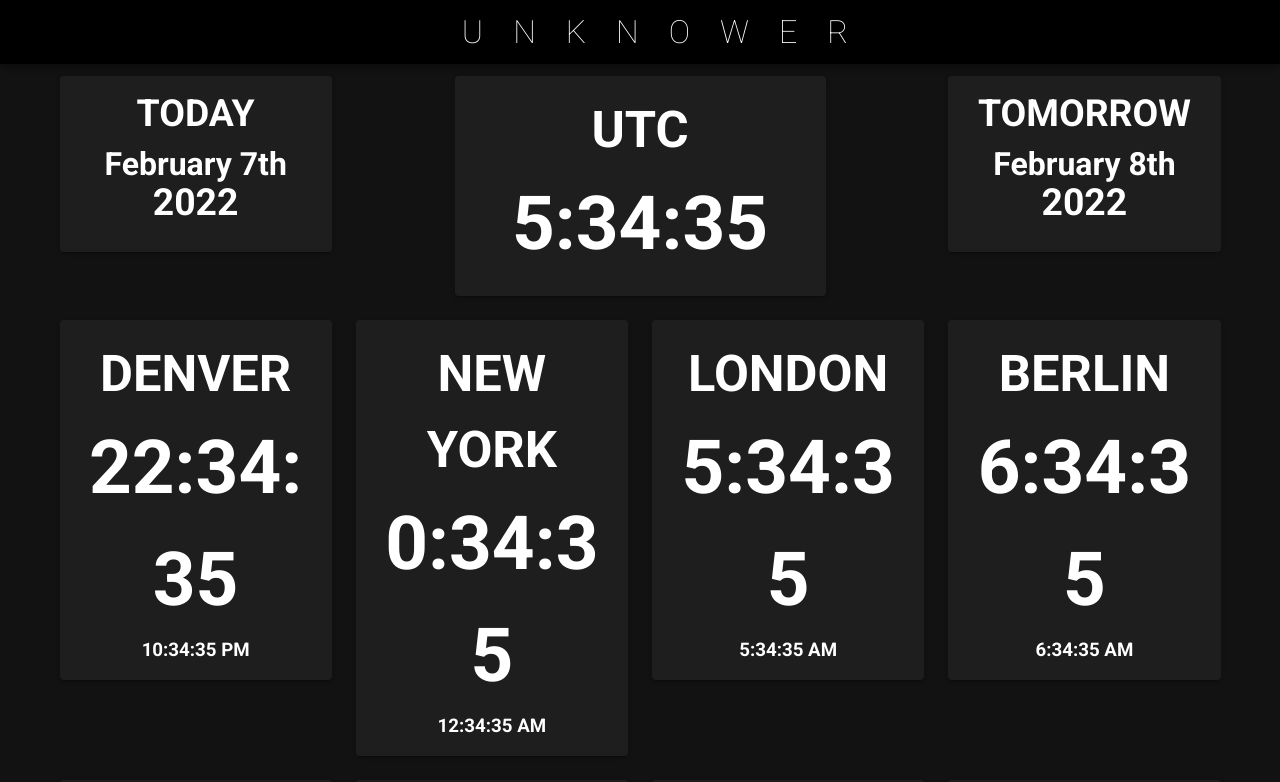
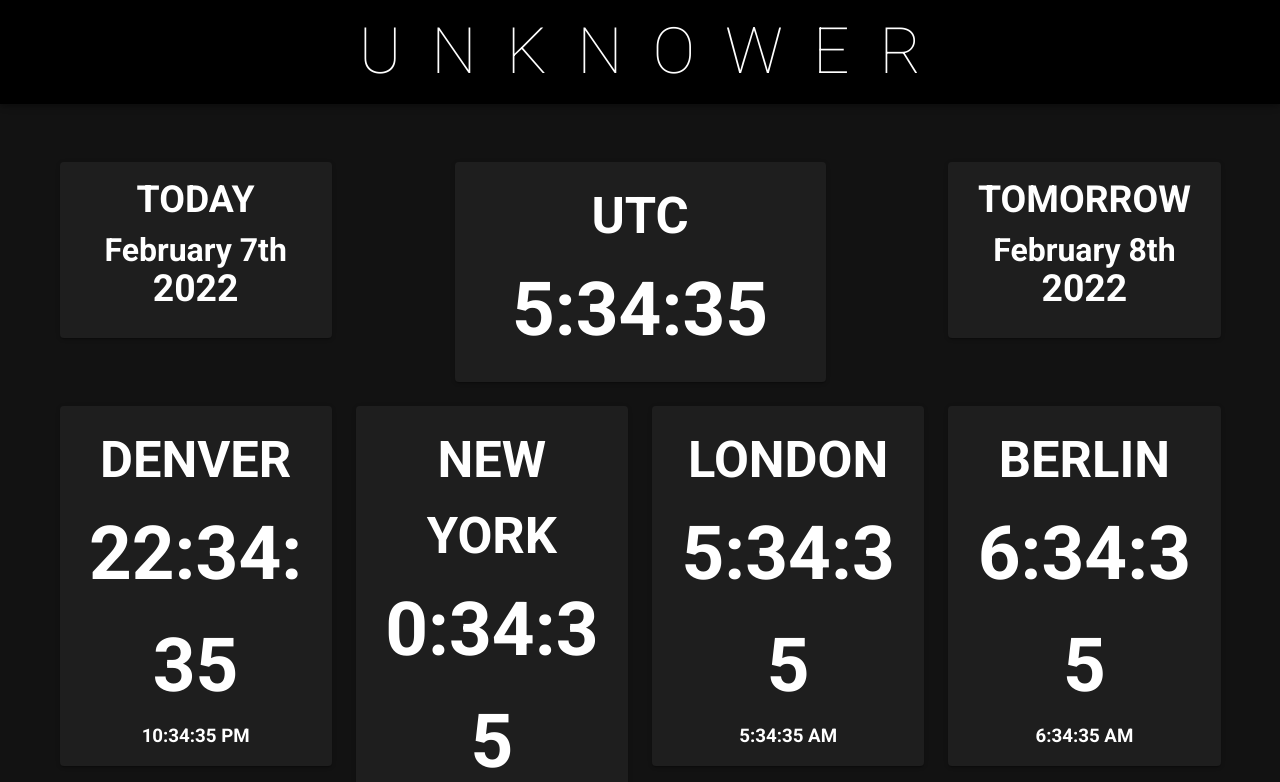
Before and after one commit to stevenwritescode/world-clock, a Vue app: page / in a window 1280 px wide. Shown: the top 782 px of the page. Built offline with nearby package versions, Linux system fonts and the light colour scheme.

Commit message:
hide scroll bar

```diff
--- a/public/index.html
+++ b/public/index.html
@@ -1,17 +1,40 @@
 <!DOCTYPE html>
 <html lang="en">
   <head>
-    <meta charset="utf-8">
-    <meta http-equiv="X-UA-Compatible" content="IE=edge">
-    <meta name="viewport" content="width=device-width,initial-scale=1.0">
-    <link rel="icon" href="<%= BASE_URL %>favicon.ico">
+    <meta charset="utf-8" />
+    <meta http-equiv="X-UA-Compatible" content="IE=edge" />
+    <meta name="viewport" content="width=device-width,initial-scale=1.0" />
+    <link rel="icon" href="<%= BASE_URL %>favicon.ico" />
     <title><%= htmlWebpackPlugin.options.title %></title>
-    <link rel="stylesheet" href="https://fonts.googleapis.com/css?family=Roboto:100,300,400,500,700,900">
-    <link rel="stylesheet" href="https://cdn.jsdelivr.net/npm/@mdi/font@latest/css/materialdesignicons.min.css">
+    <link
+      rel="stylesheet"
+      href="https://fonts.googleapis.com/css?family=Roboto:100,300,400,500,700,900"
+    />
+    <link
+      rel="stylesheet"
+      href="https://cdn.jsdelivr.net/npm/@mdi/font@latest/css/materialdesignicons.min.css"
+    />
+    <style>
+      html {
+        -ms-overflow-style: none; /* IE and Edge */
+        scrollbar-width: none; /* Firefox */
+      }
+      html::-webkit-scrollbar {
+        width: 0px;
+        background: transparent; /* make scrollbar transparent */
+      }
+      body {
+        overflow: hidden; /* Hide scrollbars */
+      }
+    </style>
   </head>
   <body>
     <noscript>
-      <strong>We're sorry but <%= htmlWebpackPlugin.options.title %> doesn't work properly without JavaScript enabled. Please enable it to continue.</strong>
+      <strong
+        >We're sorry but <%= htmlWebpackPlugin.options.title %> doesn't work
+        properly without JavaScript enabled. Please enable it to
+        continue.</strong
+      >
     </noscript>
     <div id="app"></div>
     <!-- built files will be auto injected -->
--- a/src/App.vue
+++ b/src/App.vue
@@ -1,10 +1,10 @@
 <template>
   <v-app>
-    <v-app-bar app color="secondary">
-      <h1 class="font-weight-thin mx-auto">UNKNOWER</h1>
+    <v-app-bar app color="secondary" height="extended">
+      <h1 class="font-weight-thin mx-auto text-center">UNKNOWER</h1>
     </v-app-bar>
 
-    <v-main>
+    <v-main class="main">
       <WorldClock />
     </v-main>
   </v-app>
@@ -28,8 +28,11 @@
 
 <style scoped>
 h1 {
+  font-size: 48pt;
   letter-spacing: 30px;
-  position: relative;
-  right: -30px;
+  padding-left: 30px;
+}
+main {
+  margin-top: 150px;
 }
 </style>
--- a/src/components/WorldClock.vue
+++ b/src/components/WorldClock.vue
@@ -86,7 +86,7 @@
     </v-row>
     <v-row class="text-center">
       <v-col cols="12">
-        <h2 style="text-transform: uppercase">NEXT SHOW IS {{ nextShow }}</h2>
+        <h2 class="mt-4 next">NEXT SHOW IS {{ nextShow }}</h2>
       </v-col>
     </v-row>
   </v-container>
@@ -225,4 +225,7 @@
   font-size: 24pt;
   line-height: 26pt;
 }
+.next{
+  text-transform: uppercase
+}
 </style>
```
